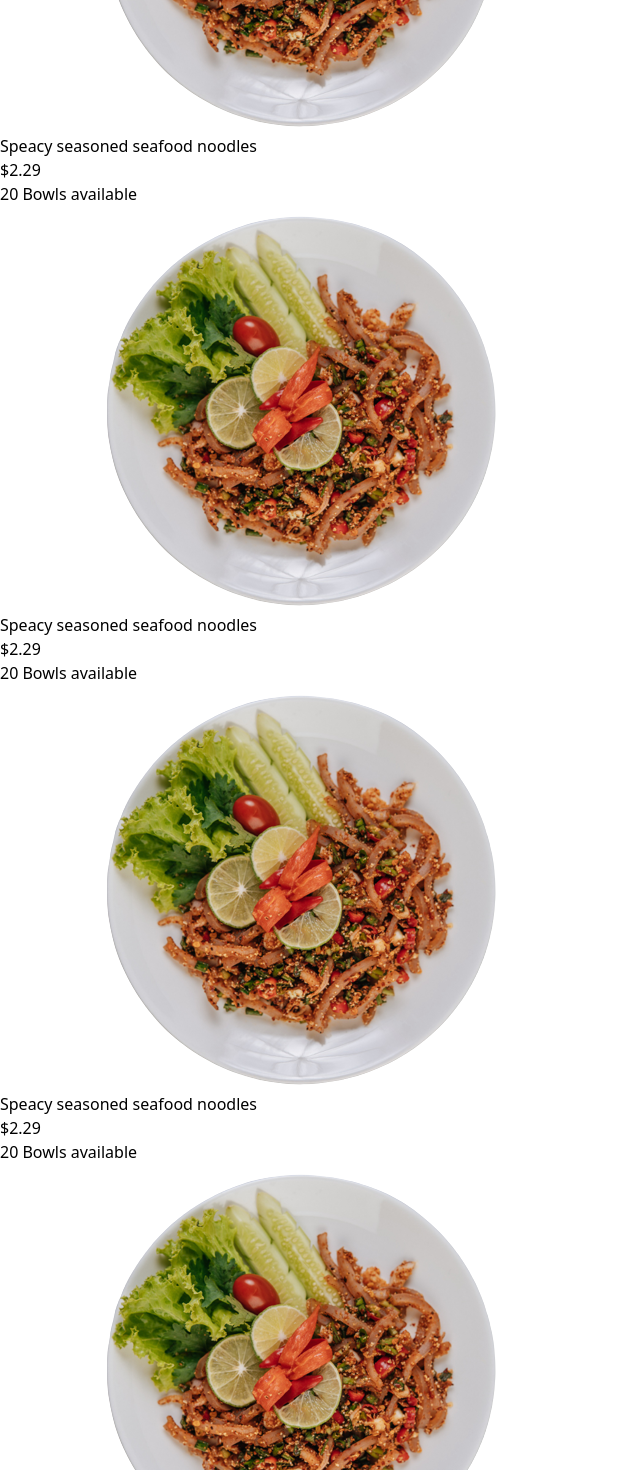
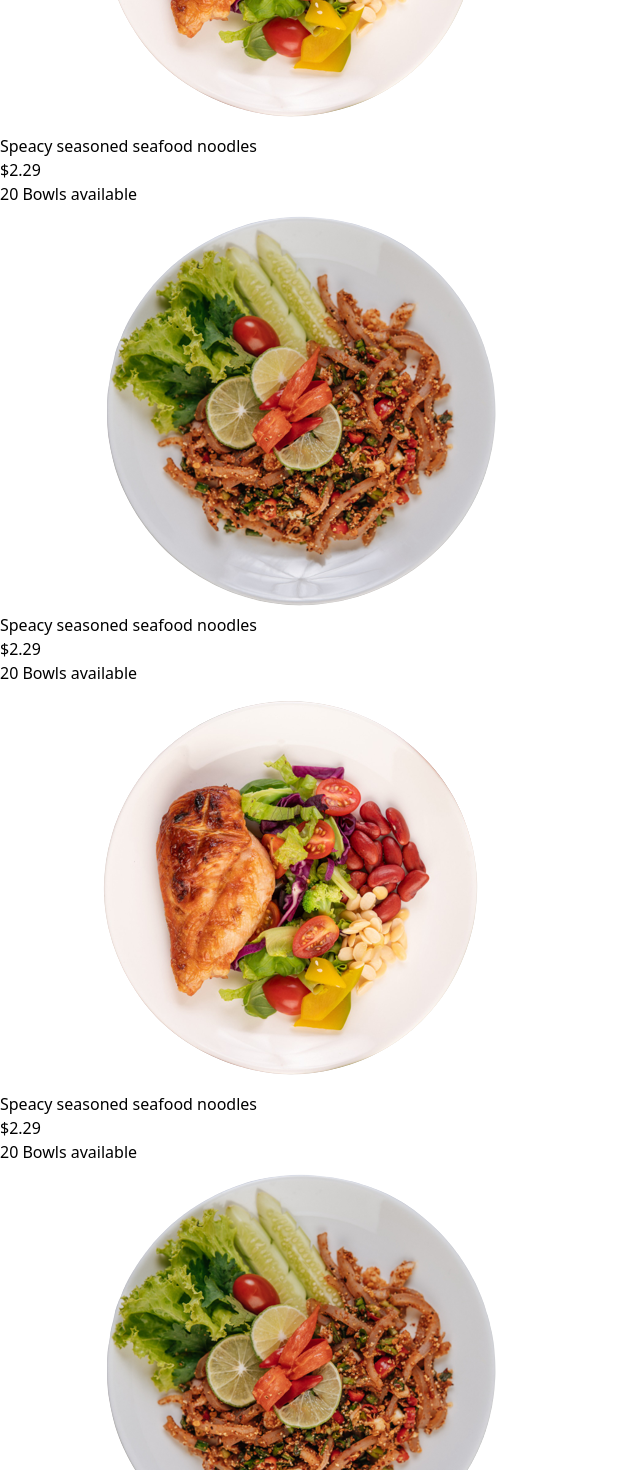
Before and after one commit to Adrianfeloh1/black-store, a React (Vite) app: page / in a window 1280 px wide. Shown: the part 3500-4970 px from the top of the page, without its empty margins (0-640 px from the left). Built offline with nearby package versions, Linux system fonts and the light colour scheme.

Commit message:
Componetizando cards

```diff
--- a/src/App.jsx
+++ b/src/App.jsx
@@ -9,9 +9,11 @@ import {
   RiArrowDownSLine,
 } from "react-icons/ri";
 
+//Components
 import { Header } from "./components/shared/Header";
 import { Car } from "./components/shared/Car";
 import { Sidebar } from "./components/shared/Sidebar";
+import { Card } from "./components/shared/Card";
 
 export const App = () => {
 
@@ -31,10 +33,13 @@ export const App = () => {
   return (
     <div className="bg-[#262837] w-full min-h-screen">
       <Sidebar showMenu={showMenu} />
-      <Car showOrder={showOrder} setShowOrder={setShowOrder} />
+      <Car
+        showOrder={showOrder}
+        setShowOrder={setShowOrder}
+      />
       {/* menu mobile */}
       <nav className="bg-[#1F1D2B] lg:hidden fixed w-full bottom-0 left-0 text-3xl text-gray-500
-       py-4 px-8 flex items-center justify-between rounded-tl-xl rounded-tr-xl">
+        py-4 px-8 flex items-center justify-between rounded-tl-xl rounded-tr-xl">
         <button className="p-2">
           <RiUser3Line />
         </button>
@@ -63,72 +68,61 @@ export const App = () => {
           {/* Content */}
           <div className="px-8 grid grid-cols-1 gap-16 md:grid-cols-2 lg:grid-cols-3">
             {/* Card */}
-            <div className="bg-[#1F1D2B] p-8 rounded-xl flex flex-col items-center text-center
-            text-gray-300">
-              <img src="plato1.png" className="w-40 h-40 object-cover -mt-20 shadow-xl rounded-full"
-                alt="plato img" />
 
-              <h3 className="font-bold text-2xl">Speacy seasoned seafood noodles</h3>
-
-              <p className="">$2.29</p>
-              <p className="text-gray-500">20 Bowls available</p>
-            </div>
-            {/* Card */}
-            <div className="bg-[#1F1D2B] p-8 rounded-xl flex flex-col items-center text-center
-            text-gray-300">
-              <img src="plato1.png" className="w-40 h-40 object-cover -mt-20 shadow-xl rounded-full"
-                alt="plato img" />
-
-              <h3 className="font-bold text-2xl">Speacy seasoned seafood noodles</h3>
-
-              <p className="">$2.29</p>
-              <p className="text-gray-500">20 Bowls available</p>
-            </div>
-            {/* Card */}
-            <div className="bg-[#1F1D2B] p-8 rounded-xl flex flex-col items-center text-center
-            text-gray-300">
-              <img src="plato1.png" className="w-40 h-40 object-cover -mt-20 shadow-xl rounded-full"
-                alt="plato img" />
-
-              <h3 className="font-bold text-2xl">Speacy seasoned seafood noodles</h3>
-
-              <p className="">$2.29</p>
-              <p className="text-gray-500">20 Bowls available</p>
-            </div>
-            {/* Card */}
-            <div className="bg-[#1F1D2B] p-8 rounded-xl flex flex-col items-center text-center
-            text-gray-300">
-              <img src="plato1.png" className="w-40 h-40 object-cover -mt-20 shadow-xl rounded-full"
-                alt="plato img" />
-
-              <h3 className="font-bold text-2xl">Speacy seasoned seafood noodles</h3>
-
-              <p className="">$2.29</p>
-              <p className="text-gray-500">20 Bowls available</p>
-            </div>
-            {/* Card */}
-            <div className="bg-[#1F1D2B] p-8 rounded-xl flex flex-col items-center text-center
-            text-gray-300">
-              <img src="plato1.png" className="w-40 h-40 object-cover -mt-20 shadow-xl rounded-full"
-                alt="plato img" />
-
-              <h3 className="font-bold text-2xl">Speacy seasoned seafood noodles</h3>
-
-              <p className="">$2.29</p>
-              <p className="text-gray-500">20 Bowls available</p>
-            </div>
-            {/* Card */}
-            <div className="bg-[#1F1D2B] p-8 rounded-xl flex flex-col items-center text-center
-            text-gray-300">
-              <img src="plato1.png" className="w-40 h-40 object-cover -mt-20 shadow-xl rounded-full"
-                alt="plato img" />
-
-              <h3 className="font-bold text-2xl">Speacy seasoned seafood noodles</h3>
-
-              <p className="">$2.29</p>
-              <p className="text-gray-500">20 Bowls available</p>
-            </div>
-
+            <Card
+              img="plato1.png"
+              description="Speacy seasoned seafood noodles"
+              price="$2.29"
+              stock="20 Bowls available"
+            />
+            <Card
+              img="plato2.png"
+              description="Speacy seasoned seafood noodles"
+              price="$2.29"
+              stock="20 Bowls available"
+            />
+            <Card
+              img="plato1.png"
+              description="Speacy seasoned seafood noodles"
+              price="$2.29"
+              stock="20 Bowls available"
+            />
+            <Card
+              img="plato2.png"
+              description="Speacy seasoned seafood noodles"
+              price="$2.29"
+              stock="20 Bowls available"
+            />
+            <Card
+              img="plato1.png"
+              description="Speacy seasoned seafood noodles"
+              price="$2.29"
+              stock="20 Bowls available"
+            />
+            <Card
+              img="plato2.png"
+              description="Speacy seasoned seafood noodles"
+              price="$2.29"
+              stock="20 Bowls available"
+            />
+            <Card
+              img="plato1.png"
+              description="Speacy seasoned seafood noodles"
+              price="$2.29"
+              stock="20 Bowls available"
+            />
+            <Card
+              img="plato2.png"
+              description="Speacy seasoned seafood noodles"
+              price="$2.29"
+              stock="20 Bowls available"
+            />
+            <Card
+              img="plato1.png"
+              description="Speacy seasoned seafood noodles"
+              price="$2.29"
+              stock="20 Bowls available"
+            />
           </div>
         </div>
       </main>
--- /dev/null
+++ b/src/components/shared/Card.jsx
@@ -0,0 +1,15 @@
+
+
+export const Card = ({img, description, price, stock}) => {
+    return (
+        <div className="bg-[#1F1D2B] p-8 rounded-xl flex flex-col items-center text-center
+            text-gray-300">
+            <img src={img} className="w-40 h-40 object-cover -mt-20 shadow-xl rounded-full"
+                alt="plato img" />
+
+            <p className="text-xl">{description}</p>
+            <span className="text-gray-400">{price}</span>
+            <p className="text-gray-600">{stock}</p>
+        </div>
+    )
+}
```
Also changed, not shown: public/plato2.png (added).
